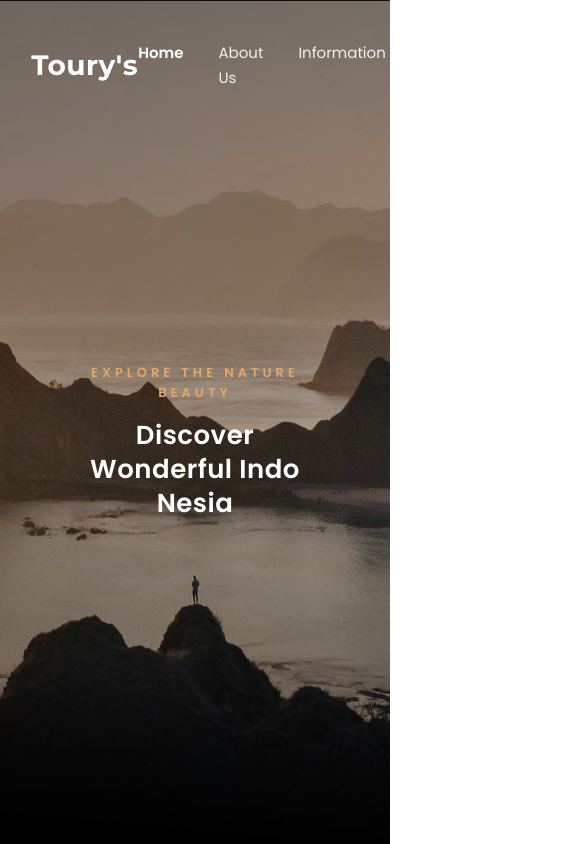
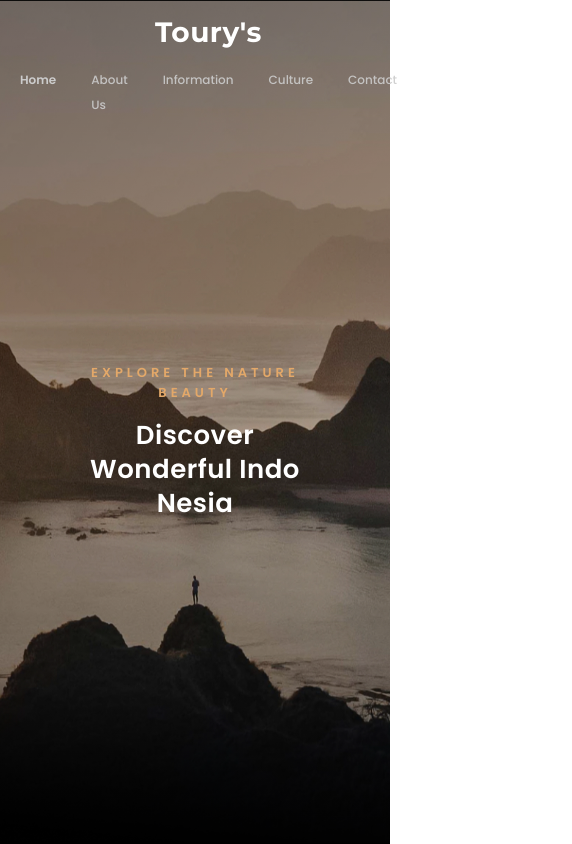
Before and after one commit to sadman-ornob/touris_projects, a plain HTML site: page index.html in a window 390 px wide. Shown: the top 844 px of the page, 572 px wide, since content can reach past the window. Drawn offline with Linux system fonts and the light colour scheme.

Commit message:
added responsive mobile section

```diff
--- a/style.css
+++ b/style.css
@@ -801,3 +801,70 @@ body {
         font-size: 16px;
     }
 }
+
+
+
+/* Navbar Responsive Fix (CSS Only) */
+.navbar {
+    display: flex;
+    justify-content: space-between;
+    align-items: center;
+    flex-wrap: wrap; /* Choto device-e niche neme asbe jate venge na jay */
+    padding: 15px 5%;
+}
+
+.logo {
+    font-size: 24px;
+    font-weight: 700;
+    color: #ffffff;
+}
+
+.nav-links {
+    list-style: none;
+    display: flex;
+    gap: 20px;
+    margin: 0;
+    padding: 0;
+}
+
+.nav-links li a {
+    text-decoration: none;
+    font-size: 13px; /* Mobile-er jonno font size choto kora holo */
+    color: #cccccc;
+    font-weight: 500;
+    transition: color 0.3s ease;
+}
+
+.nav-links li a:hover {
+    color: #e3a869;
+}
+
+/* Mobile & Tablet Media Query */
+@media (max-width: 768px) {
+    .navbar {
+        flex-direction: column; /* Mobile-e upore logo ebong niche menu thakbe */
+        gap: 15px;
+        padding: 15px 20px;
+    }
+
+    .nav-links {
+        display: flex;
+        justify-content: center;
+        flex-wrap: wrap; /* Text gulo space na pele niche line e chole jabe kintu venge jabe na */
+        gap: 15px 20px;
+    }
+
+    .nav-links li a {
+        font-size: 12.5px; /* Mobile screen e text er size perfect rakhar jonno */
+    }
+}
+
+@media (max-width: 480px) {
+    .nav-links {
+        gap: 10px 15px;
+    }
+
+    .nav-links li a {
+        font-size: 12px;
+    }
+}
```
